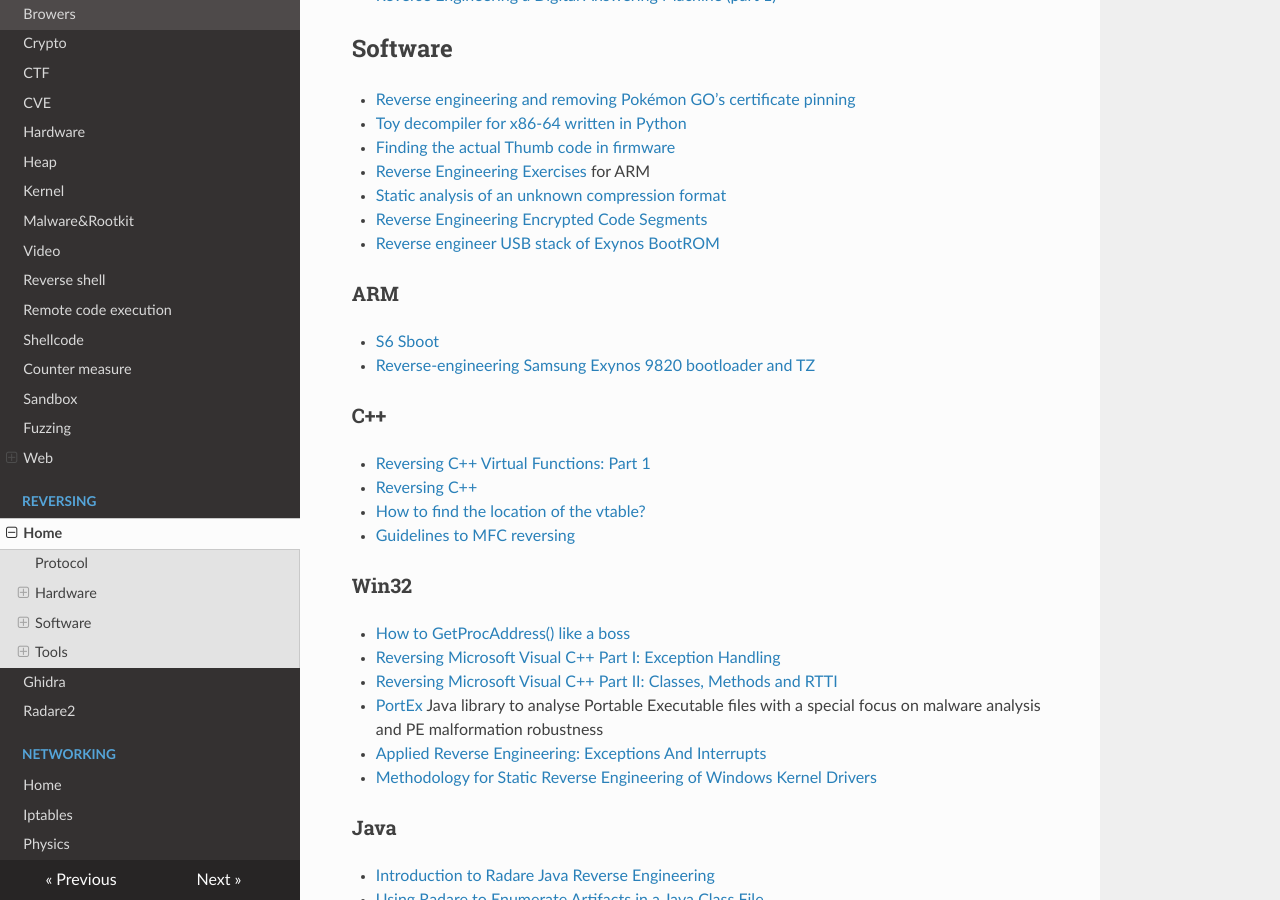
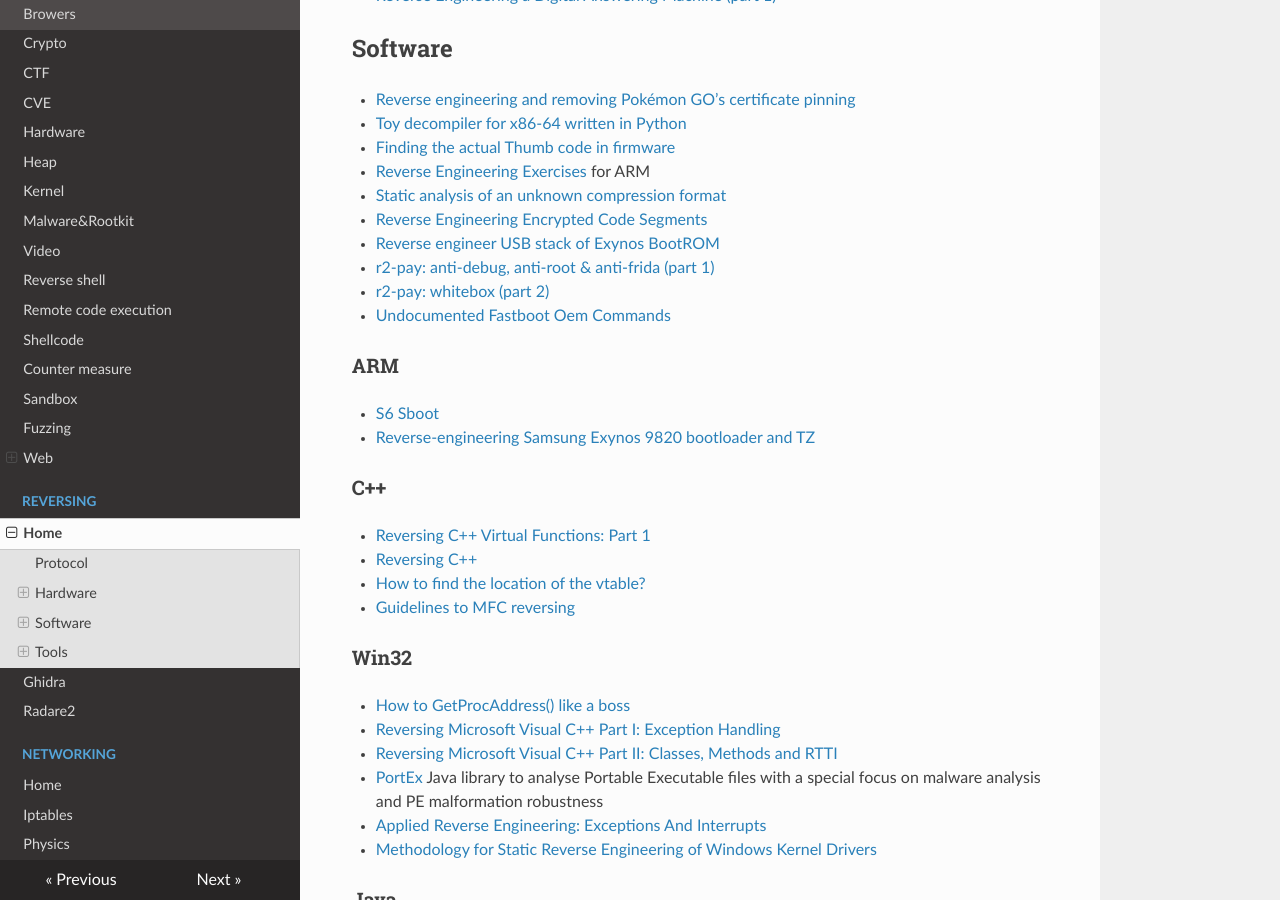
Before and after one commit to gipi/low-level, an MkDocs documentation site: the page built from docs/reversing/reversing.md, in a window 1280 px wide and 900 px high, scrolled down 1562 px. Built offline with MkDocs 1.6.1, drawn with Linux system fonts in a browser that asks for light colours; nearby versions of some CDN libraries; old or Windows-style settings are respelled for this version of MkDocs.

Commit message:
Add some links.

```diff
--- a/docs/reversing/reversing.md
+++ b/docs/reversing/reversing.md
@@ -66,6 +66,9 @@
  - [Static analysis of an unknown compression format](https://blog.lse.epita.fr/articles/8-static-analysis-of-an-unknown-compression-format.html)
  - [Reverse Engineering Encrypted Code Segments](https://medium.com/@ryancor/reverse-engineering-encrypted-code-segments-b01aead67701)
  - [Reverse engineer USB stack of Exynos BootROM](https://fredericb.info/2020/06/reverse-engineer-usb-stack-of-exynos-bootrom.html)
+ - [r2-pay: anti-debug, anti-root & anti-frida (part 1)](https://www.romainthomas.fr/post/20-09-r2con-obfuscated-whitebox-part1/)
+ - [r2-pay: whitebox (part 2)](https://www.romainthomas.fr/post/20-09-r2con-obfuscated-whitebox-part2/)
+ - [Undocumented Fastboot Oem Commands](https://carlo.marag.no/posts/undocumented-fastboot-oem/)
 
 ### ARM
 
```
Also changed, not shown: docs/os/index.md (+1 -0 lines), docs/security/hardware.md (+1 -0 lines), docs/security/web/xss.md (+1 -0 lines).
